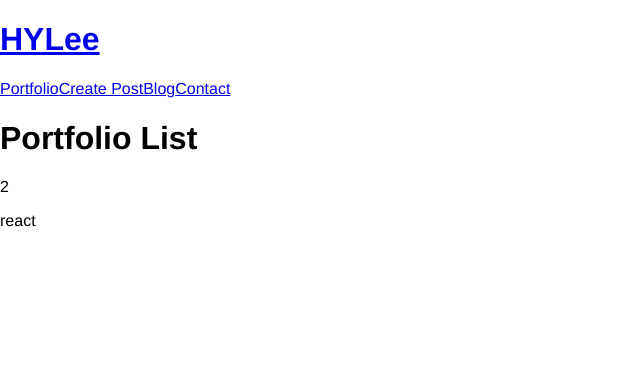
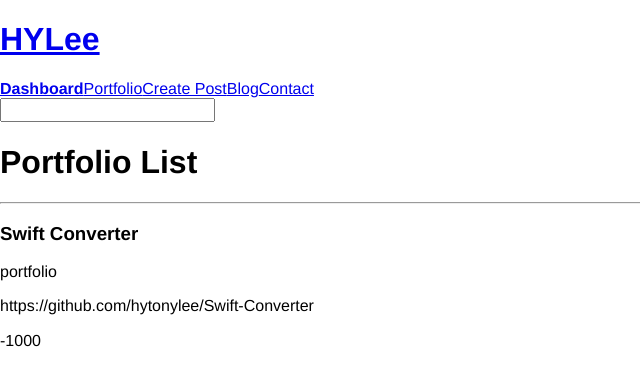
Before and after one commit to hytonylee/HyleePortfolio, a React app in the folder client/: page /Dashboard in a window 1280 px wide. Shown: the top 386 px of the page, without its empty margins (0-640 px from the left). Built offline with nearby package versions, Linux system fonts and the light colour scheme.

Commit message:
Add filter component

```diff
--- a/client/src/App.js
+++ b/client/src/App.js
@@ -27,12 +27,16 @@
 const postTwo = store.dispatch(addPost({
     desc: 'Swift Converter',
     postType: 'portfolio',
-    note: 'Swift format upload and convert to readable csv in MERN stack.',
+    note: 'Swift format upload and convert to readable csv in MERN (react) stack.',
     link: 'https://github.com/hytonylee/Swift-Converter',
     createdAt: -1000
 }));
 
 store.dispatch(setTextFilter('react'));
+
+setTimeout(() => {
+    store.dispatch(setTextFilter('swift'))
+}, 3000)
 
 const state = store.getState();
 const visiblePosts = getVisiblePosts(state.posts, state.filters)
--- a/client/src/components/Dashboard.js
+++ b/client/src/components/Dashboard.js
@@ -1,10 +1,11 @@
 import React from 'react';
 import PortfolioList from './PortfolioList';
-
+import PortfolioListFilter from './PortfolioListFilter'
 
 
 const Dashboard = () => (
     <div>
+        <PortfolioListFilter />
         <PortfolioList />
     </div>
 )
--- a/client/src/components/Header.js
+++ b/client/src/components/Header.js
@@ -4,6 +4,7 @@
 const Header = () => (
     <header>
         <NavLink to='/' activeClassName="is-active"><h1>HYLee</h1></NavLink>
+        <NavLink to='/Dashboard' activeClassName="is-active">Dashboard</NavLink>
         <NavLink to='/Portfolio' activeClassName="is-active">Portfolio</NavLink>
         <NavLink to='/CreatePost' activeClassName="is-active">Create Post</NavLink>
         <NavLink to='/Blog' activeClassName="is-active">Blog</NavLink>
--- a/client/src/components/PortfolioList.js
+++ b/client/src/components/PortfolioList.js
@@ -1,15 +1,16 @@
 import React from 'react';
 import { connect } from 'react-redux';
+import PortfolioListItem from './PortfolioListItem'
+import selectPosts from '../selectors/post';
 
 const PortfolioList = (props) => (
     <div>
         <h1>Portfolio List</h1>
-        <p>{props.posts.length}</p>
-        <p>{props.filters.text}</p>
+        {props.posts.map((post) => {
+            return < PortfolioListItem key={post.id} {...post} />
+        })}
     </div>
 )
-
-
 
 // const ConnectedPostList = connect((state) => {
 //     return {
@@ -23,8 +24,7 @@
 
 const mapStateToProps = (state) => {
     return {
-        posts: state.posts,
-        filters: state.filters
+        posts: selectPosts(state.posts, state.filters)
     }
 }
 
--- /dev/null
+++ b/client/src/components/PortfolioListFilter.js
@@ -0,0 +1,9 @@
+import React from 'react';
+
+const PortfolioListFilter = () => (
+    <div>
+        <input type="text" />
+    </div>
+)
+
+export default PortfolioListFilter;
--- /dev/null
+++ b/client/src/components/PortfolioListItem.js
@@ -0,0 +1,13 @@
+import React from 'react';
+
+const PortfolioListItem = ({ desc, postType, link, createdAt }) => (
+    <div>
+        <hr />
+        <h3>{desc}</h3>
+        <p>{postType}</p>
+        <p>{link}</p>
+        <p>{createdAt}</p>
+    </div>
+)
+
+export default PortfolioListItem;
```
